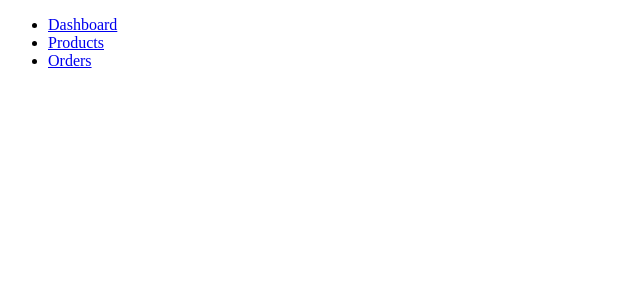
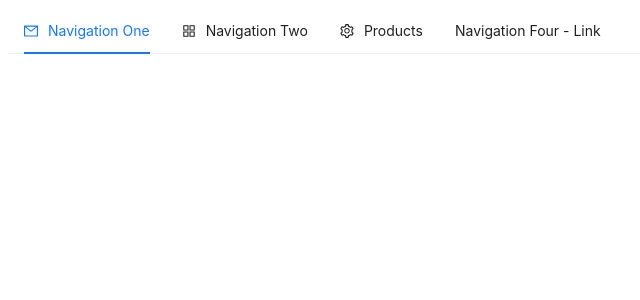
Before and after one commit to bucnariMihaela/FrontendReact, a React (Create React App) app: page / in a window 1280 px wide. Shown: the top 300 px of the page, without its empty margins (0-640 px from the left). Built offline with nearby package versions, Linux system fonts and the light colour scheme.

Commit message:
first navbar commit

```diff
--- a/package.json
+++ b/package.json
@@ -3,6 +3,8 @@
   "version": "0.1.0",
   "private": true,
   "dependencies": {
+    "@emotion/react": "^11.11.1",
+    "@emotion/styled": "^11.11.0",
     "@testing-library/jest-dom": "^5.17.0",
     "@testing-library/react": "^13.4.0",
     "@testing-library/user-event": "^13.5.0",
@@ -10,6 +12,7 @@
     "@types/node": "^16.18.61",
     "@types/react": "^18.2.37",
     "@types/react-dom": "^18.2.15",
+    "antd": "^5.11.1",
     "react": "^18.2.0",
     "react-dom": "^18.2.0",
     "react-router-dom": "^6.18.0",
--- a/src/components/Dashboard.tsx
+++ b/src/components/Dashboard.tsx
@@ -3,7 +3,10 @@ import React from 'react';
 
 const Dashboard: React.FC = () => {
     return (
-        <h1> This is a Dashboard</h1>
+        <><h1> This is a Dashboard</h1>
+
+        </>
+
 );
 }
 
--- a/src/components/Layout.tsx
+++ b/src/components/Layout.tsx
@@ -1,22 +1,12 @@
 import React from 'react';
 import { Outlet, Link } from "react-router-dom";
+import LayoutNavBar from "./LayoutNavBar";
+
 
 const Layout: React.FC = () => {
     return (
         <>
-            <nav>
-                <ul>
-                    <li>
-                        <Link to="/">Dashboard</Link>
-                    </li>
-                    <li>
-                        <Link to="/blogs">Products</Link>
-                    </li>
-                    <li>
-                        <Link to="/contact">Orders</Link>
-                    </li>
-                </ul>
-            </nav>
+            <LayoutNavBar />
 
             <Outlet />
         </>
--- /dev/null
+++ b/src/components/LayoutNavBar.tsx
@@ -0,0 +1,74 @@
+import React, { useState } from 'react';
+import { AppstoreOutlined, MailOutlined, SettingOutlined } from '@ant-design/icons';
+import type { MenuProps } from 'antd';
+import { Menu } from 'antd';
+
+const items: MenuProps['items'] = [
+    {
+        label: 'Navigation One',
+        key: 'mail',
+        icon: <MailOutlined />,
+    },
+    {
+        label: 'Navigation Two',
+        key: 'app',
+        icon: <AppstoreOutlined />,
+        disabled: false,
+    },
+    {
+        label: 'Products',
+        key: '',
+        icon: <SettingOutlined />,
+        children: [
+            {
+                type: 'group',
+                label: 'Item 1',
+                children: [
+                    {
+                        label: 'Option 1',
+                        key: 'setting:1',
+                    },
+                    {
+                        label: 'Option 2',
+                        key: 'setting:2',
+                    },
+                ],
+            },
+            {
+                type: 'group',
+                label: 'Item 2',
+                children: [
+                    {
+                        label: 'Option 3',
+                        key: 'setting:3',
+                    },
+                    {
+                        label: 'Option 4',
+                        key: 'setting:4',
+                    },
+                ],
+            },
+        ],
+    },
+    {
+        label: (
+            <a href="https://ant.design" target="_blank" rel="noopener noreferrer">
+                Navigation Four - Link
+            </a>
+        ),
+        key: 'alipay',
+    },
+];
+
+const NavBar: React.FC = () => {
+    const [current, setCurrent] = useState('mail');
+
+    const onClick: MenuProps['onClick'] = (e) => {
+        console.log('click ', e);
+        setCurrent(e.key);
+    };
+
+    return <Menu onClick={onClick} selectedKeys={[current]} mode="horizontal" items={items} />;
+};
+
+export default NavBar;
--- a/src/index.tsx
+++ b/src/index.tsx
@@ -9,7 +9,6 @@ export default function App() {
             <Routes>
                 <Route path="/" element={<Layout />}>
                     <Route path="dashboard" element={<Dashboard/>} />
-
                 </Route>
             </Routes>
         </BrowserRouter>
--- a/tsconfig.json
+++ b/tsconfig.json
@@ -18,7 +18,8 @@
     "resolveJsonModule": true,
     "isolatedModules": true,
     "noEmit": true,
-    "jsx": "react-jsx"
+    "jsx": "react-jsx",
+    "types":"material-ui"
   },
   "include": [
     "src"
```
Also changed, not shown: src/App.tsx (deleted, +0 -13 lines), 1 other file (tests, documents, lock files or other folders).
